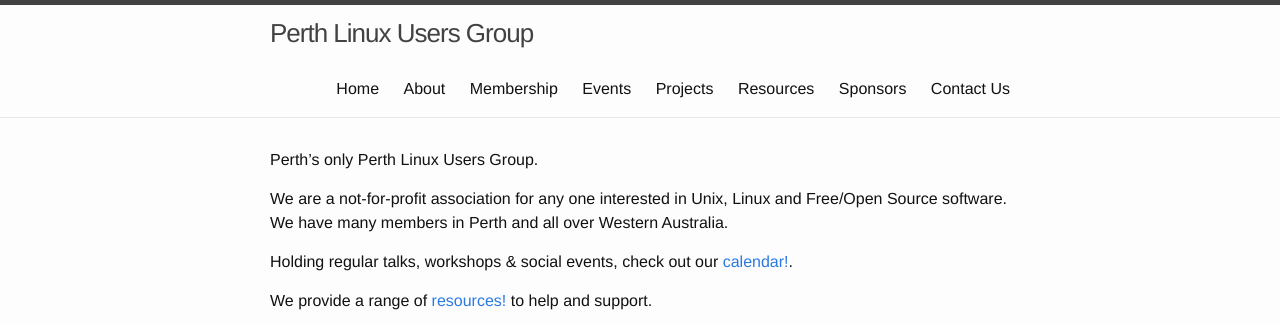
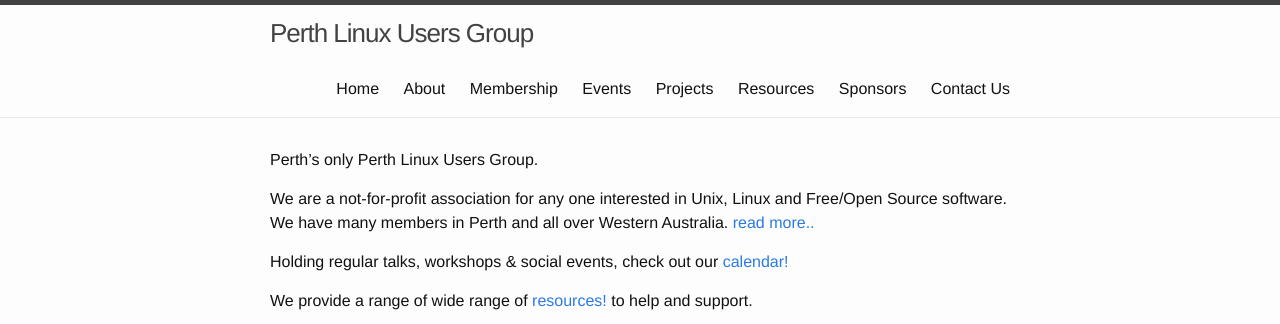
Before and after one commit to plugorgau/plugorgau.github.io, a Jekyll site: the page built from pages/index.md, in a window 1280 px wide, cut to the strip 0-324 px from the top of the page. Built offline with Jekyll 4.4.1, drawn with Linux system fonts in a browser that asks for light colours.

Commit message:
Update index.md

```diff
--- a/pages/index.md
+++ b/pages/index.md
@@ -5,11 +5,11 @@ permalink: /
 ---
 Perth's only Perth Linux Users Group.
 
-We are a not-for-profit association for any one interested in Unix, Linux and Free/Open Source software. We have many members in Perth and all over Western Australia.
+We are a not-for-profit association for any one interested in Unix, Linux and Free/Open Source software. We have many members in Perth and all over Western Australia. [read more..](http://plug.org.au/about)
 
-Holding regular talks, workshops & social events, check out our [calendar!](http://plug.org.au).
+Holding regular talks, workshops & social events, check out our [calendar!](http://plug.org.au)
 
-We provide a range of [resources!](http://plug.org.au/about) to help and support.
+We provide a range of wide range of [resources!](http://plug.org.au/about) to help and support.
 
 <iframe src="https://www.google.com/calendar/embed?showTitle=0&amp;showNav=0&amp;showDate=0&amp;showPrint=0&amp;showTabs=0&amp;showCalendars=0&amp;mode=AGENDA&amp;height=200&amp;wkst=1&amp;bgcolor=%23FFFFFF&amp;src=president%40plug.org.au&amp;color=%23182C57&amp;ctz=Australia%2FPerth" style=" border-width:0 " width="100%" height="200" frameborder="0" scrolling="no"></iframe>
 
```
